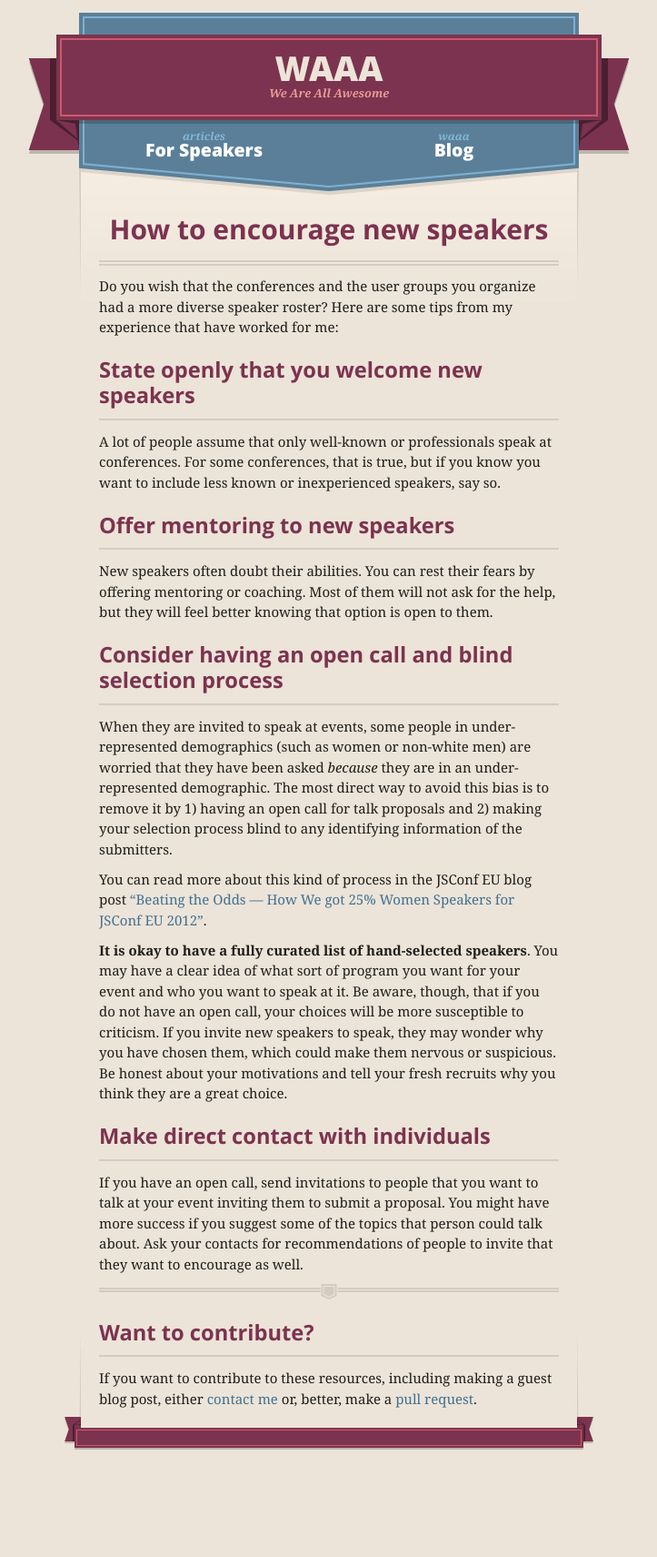
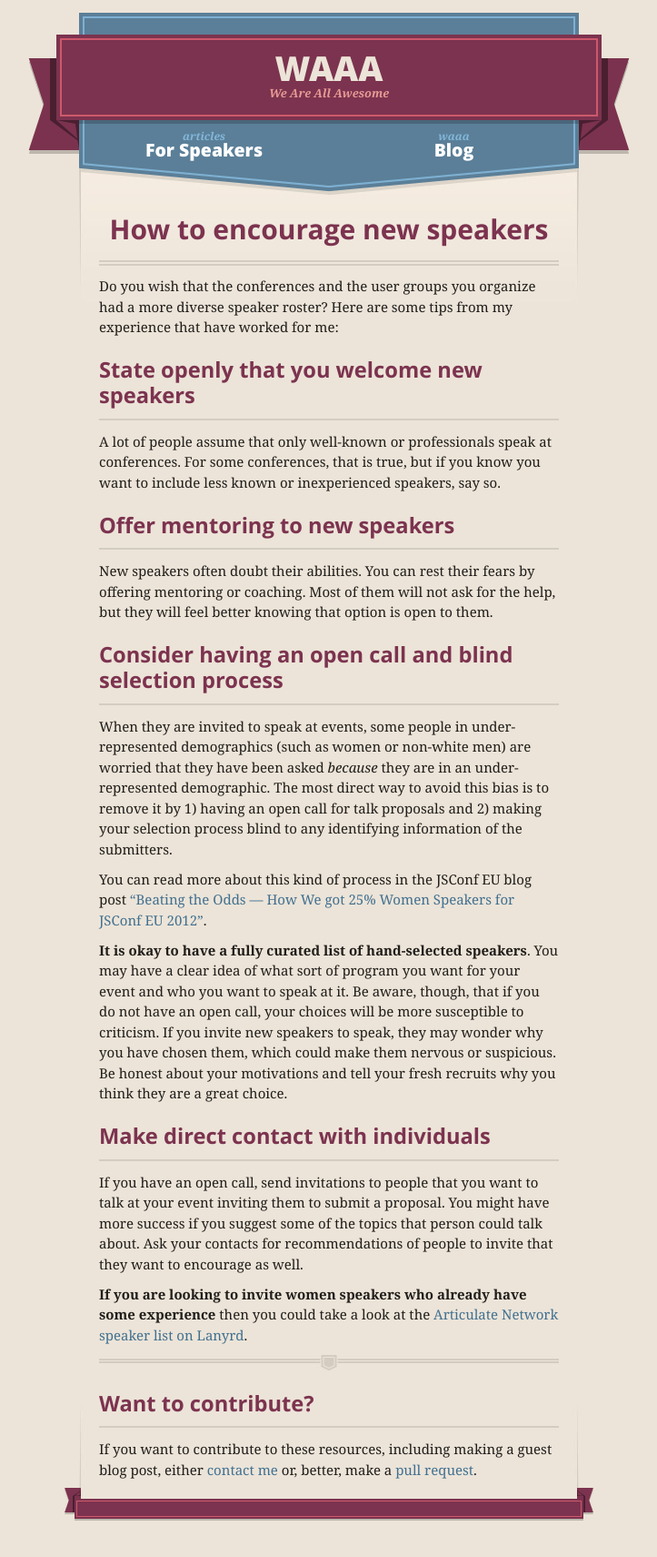
Before and after one commit to janl/waaa, a Jekyll site: the page built from for_curators/index.md, in a window 1280 px wide. Shown: the whole page at 91% size, without its empty margins (278-1001 px from the left). Built offline with Jekyll 4.4.1, drawn with Linux system fonts in a browser that asks for light colours; nearby versions of some CDN libraries; comment, search, counter and statistics services are not loaded; before the commit the page ends 1633 px from its top, so only the background shows below that.

Commit message:
adding a link to the Articulate Network

```diff
--- a/for_curators/index.md
+++ b/for_curators/index.md
@@ -30,6 +30,8 @@ You can read more about this kind of process in the JSConf EU blog post [“Beat
 
 If you have an open call, send invitations to people that you want to talk at your event inviting them to submit a proposal. You might have more success if you suggest some of the topics that person could talk about. Ask your contacts for recommendations of people to invite that they want to encourage as well.
 
+**If you are looking to invite women speakers who already have some experience** then you could take a look at the [Articulate Network speaker list on Lanyrd](http://articulate-network.lanyrd.com/speakers/).
+
 <hr>
 
 ## Want to contribute?
```
